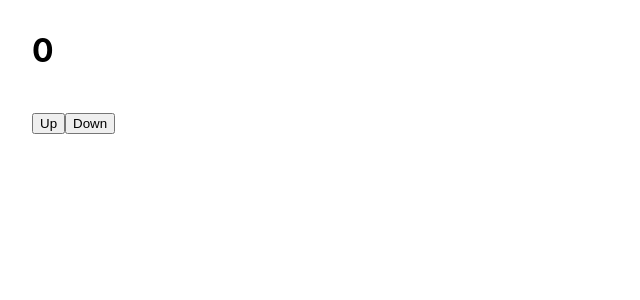
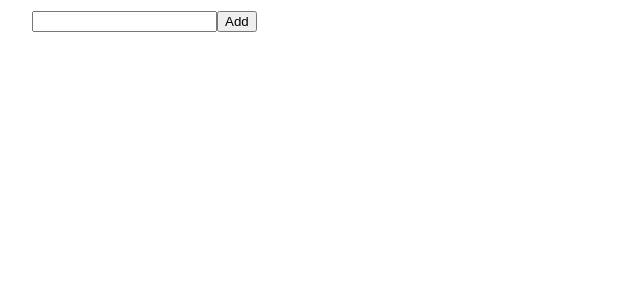
Before and after one commit to hunghoasen/test-react, a React (Create React App) app: page / in a window 1280 px wide. Shown: the top 300 px of the page, without its empty margins (0-640 px from the left). Built offline with nearby package versions, Linux system fonts and the light colour scheme.

Commit message:
learing Todo App with reducer

```diff
--- a/src/App.jsx
+++ b/src/App.jsx
@@ -2,43 +2,115 @@ import Content from './Content';
 import { useReducer } from 'react';
 import './App.css';
 
-// Init states
-const initStates = 0;
+//1. Init states
 
-// Actions
-const UP_STATES = 'up'
-const DOWN_STATES = 'down'
+const initStates = {
+  job: '',
+  jobs: []
+}
 
-// Reducer
-const reducer = (state, action) => {
-  switch (action) {
-    case UP_STATES:
-      return state + 1
-    case DOWN_STATES:
-      return state - 1
-    default: new Error('invalid error')
+//2. Actions
+
+const INPUT_STATES = 'input'
+const CREATE_STATES = 'create'
+const DELETE_STATES = 'delete'
+
+const setJob = payload => {
+  return {
+    type: INPUT_STATES,
+    payload
+  }
+}
+
+const createJob = payload => {
+  return {
+    type: CREATE_STATES,
+    payload
+  }
+}
+
+const deleteJob = payload => {
+  return {
+    type: DELETE_STATES,
+    payload
+  }
+}
+
+//3. Reducer
+
+const reducer = (states, action) => {
+
+  let newState
+
+  switch (action.type) {
+    case INPUT_STATES:
+      newState = {
+        ...states,
+        job: action.payload
+      }
+      break
+    case CREATE_STATES:
+      newState = {
+        ...states,
+        jobs: [...states.jobs, action.payload]
+      }
+      break
+    case DELETE_STATES:
+      const newJobs = [...states.jobs]
+
+      newJobs.splice(action.payload, 1)
+
+      newState = {
+        ...states,
+        jobs: newJobs
+      }
+      break
+    default:
+      throw new Error('Invalid action.')
   }
 
+  return newState
 }
 
 function App() {
 
-  const [cost, dispatch] = useReducer(reducer, initStates)
+  const [states, dispatch] = useReducer(reducer, initStates)
 
+  const { job, jobs } = states
 
+  // const handleDelete = (index) => {
+  //   dispatch(deleteJob(index))
+  // }
+
+  const handleSubmit = () => {
+    dispatch(createJob(job))
+    dispatch(setJob(''))
+  }
 
   return (
 
     <div style={{ padding: "10px 32px" }}>
 
-      <h1>{cost}</h1>
-      <br />
+      <input
+        value={job}
+        type="text"
+        onChange={e => { dispatch(setJob(e.target.value)) }}
+      />
       <button
-        onClick={() => dispatch(UP_STATES)}
-      >Up</button>
-      <button
-        onClick={() => dispatch(DOWN_STATES)}
-      >Down</button>
+        onClick={handleSubmit}
+      >Add</button>
+      <ul>
+        {jobs.map((e, index) => (
+          <li key={index}>
+            {e}
+            <span
+              onClick={() => { dispatch(deleteJob(index)) }}
+            >&times;</span>
+          </li>
+        ))}
+      </ul>
+
+
 
     </div>
   )
```
